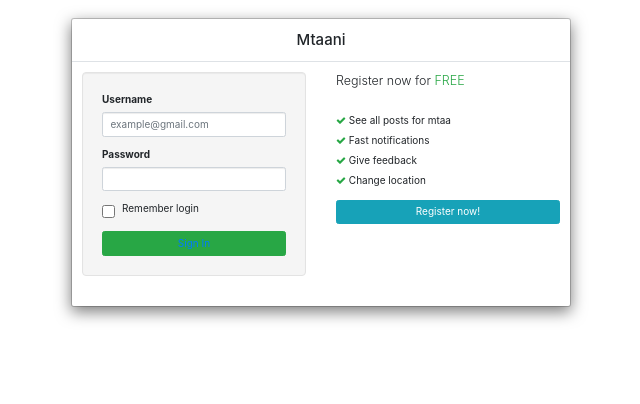
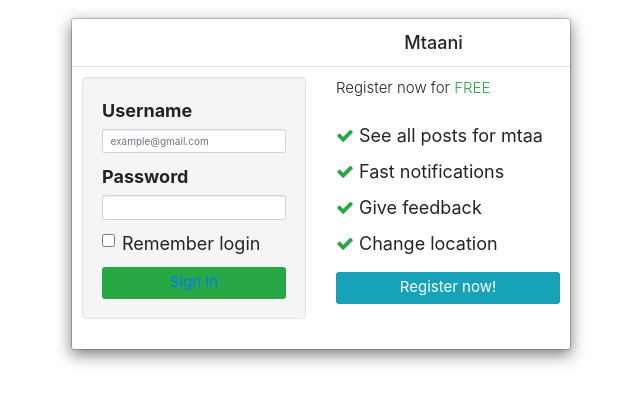
Before and after one commit to moharick/KaaRadaMtaani, a Django app: template watch/templates/registration/login.html in a window 1280 px wide. Shown: the top 404 px of the page, without its empty margins (319-959 px from the left). Run offline with Django 3.2, Linux system fonts and the light colour scheme; the template is opened without the code that fills it, so the values that code supplies are empty; some libraries are stand-ins or nearby versions.

Commit message:
This commit updates the login page.

```diff
--- a/watch/templates/registration/login.html
+++ b/watch/templates/registration/login.html
@@ -2,12 +2,16 @@
 {% load bootstrap4 %}
 {% load static %}
 {% block content %}
-
+<style>
+body{
+    font-size: 18px;
+}
+</style>
 <body>
     <div id="login-overlay" class="modal-dialog">
         <div class="modal-content">
             <div class="modal-header">
-                <h4 class="modal-title" id="myModalLabel">Mtaani</h4>
+                <h4 class="modal-title" id="myModalLabel" style="margin-left: 225px; font-size: 18px;" >Mtaani</h4>
             </div>
             <div class="modal-body">
                 <div class="row">
@@ -34,21 +38,21 @@
                                         <input type="checkbox" name="remember" id="remember"> Remember login
                                     </label>
                                 </div>
-                                <button type="submit" class="btn btn-success btn-block"> <a href="{% url 'home' %}">Sign
+                                <button type="submit" class="btn btn-success btn-block" style="font-size: 15px;"> <a href="{% url 'home' %}">Sign
                                         In</a></button>
 
                             </form>
                         </div>
                     </div>
                     <div class="col-xs-6">
-                        <p class="lead">Register now for <span class="text-success">FREE</span></p>
+                        <p class="lead" style="font-size: 15px;">Register now for <span class="text-success">FREE</span></p>
                         <ul class="list-unstyled" style="line-height: 2">
                             <li><span class="fa fa-check text-success"></span> See all posts for mtaa</li>
                             <li><span class="fa fa-check text-success"></span> Fast notifications</li>
                             <li><span class="fa fa-check text-success"></span> Give feedback</li>
                             <li><span class="fa fa-check text-success"></span> Change location</li>
                         </ul>
-                        <p><a href="/accounts/register" class="btn btn-info btn-block">Register now!</a></p>
+                        <p><a href="/accounts/register" class="btn btn-info btn-block" style="font-size: 15px;">Register now!</a></p>
                     </div>
                 </div>
             </div>
```
